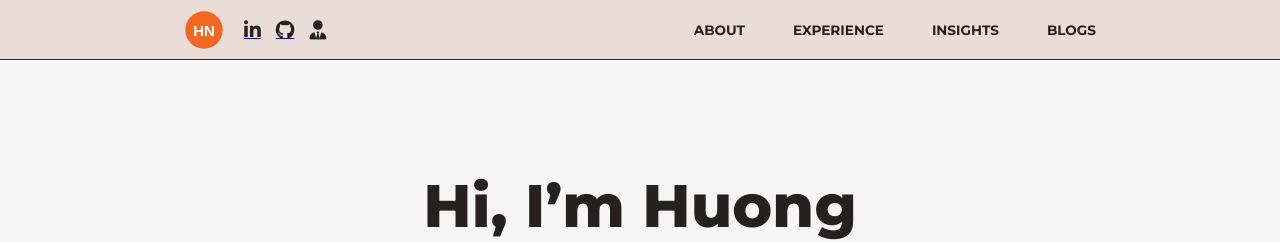
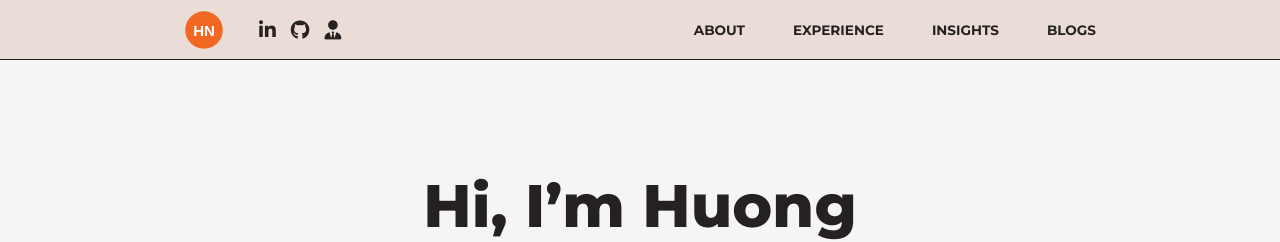
Before and after one commit to huongntn/portfolio-website, a Jekyll site: the page built from index.html, in a window 1280 px wide. Shown: the top 242 px of the page. Built offline with Jekyll 4.4.1, drawn with Linux system fonts in a browser that asks for light colours; some web fonts are replaced.

Commit message:
Update style.css

```diff
--- a/assets/css/style.css
+++ b/assets/css/style.css
@@ -21,8 +21,8 @@ header { background-color: var(--menu-sand); border-bottom: 1px solid var(--text
 .header-left-group { display: flex; align-items: center; gap: 20px; }
 .logo { display: flex; align-items: center; font-family: var(--font-headers); font-weight: 800; font-size: 1.5rem; color: var(--text-main); text-decoration: none; text-transform: uppercase; letter-spacing: -1.5px; }
 .logo img { height: 40px; width: auto; display: block; }
-.social-icons { display: flex; gap: 15px; align-items: center; margin-left: 15; }
-.social-icons a i { text-decoration: none !important; color: var(--text-main); font-size: 1.2rem; transition: color 0.15s; display: flex; align-items: center; }
+.social-icons { display: flex; gap: 15px; align-items: center; margin-left: 15px; }
+.social-icons a { text-decoration: none !important; color: var(--text-main); font-size: 1.2rem; transition: color 0.15s; display: flex; align-items: center; }
 .social-icons a:hover { color: var(--brand-orange) !important; text-decoration: none !important; }
 .nav-links { display: flex; gap: 20px; z-index: 999; }
 .nav-links a { font-family: var(--font-headers); color: var(--text-main); text-decoration: none; font-weight: 700; text-transform: uppercase; font-size: 0.85rem; margin-left: 1.75rem; transition: color 0.15s; }
```
